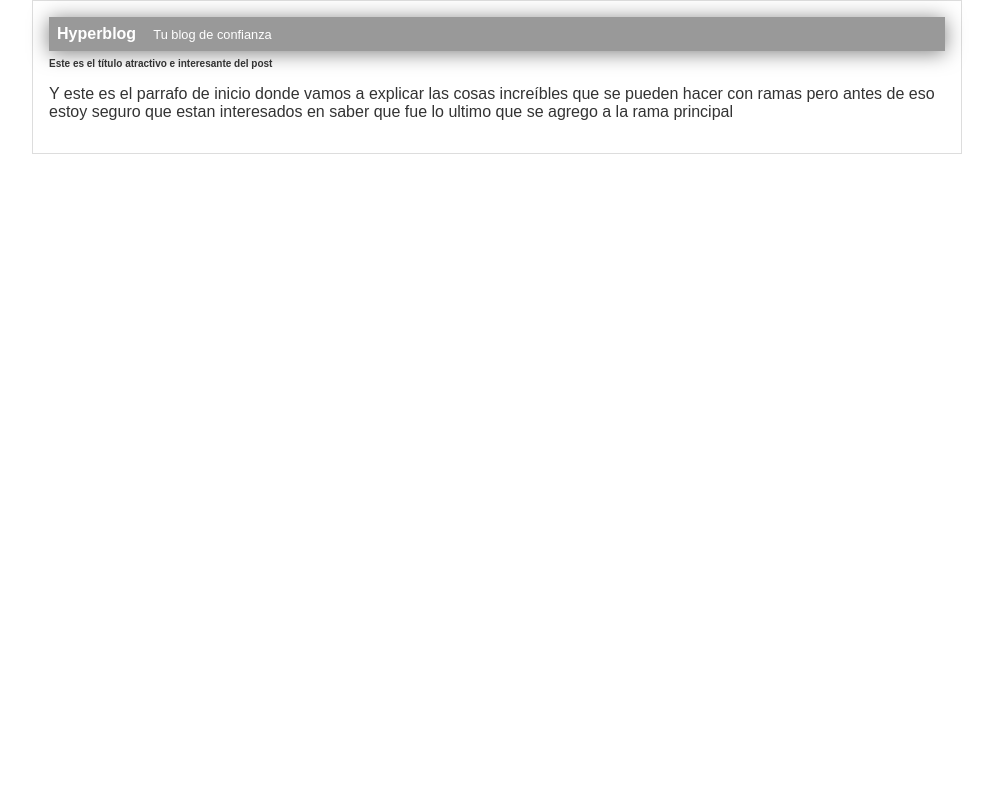
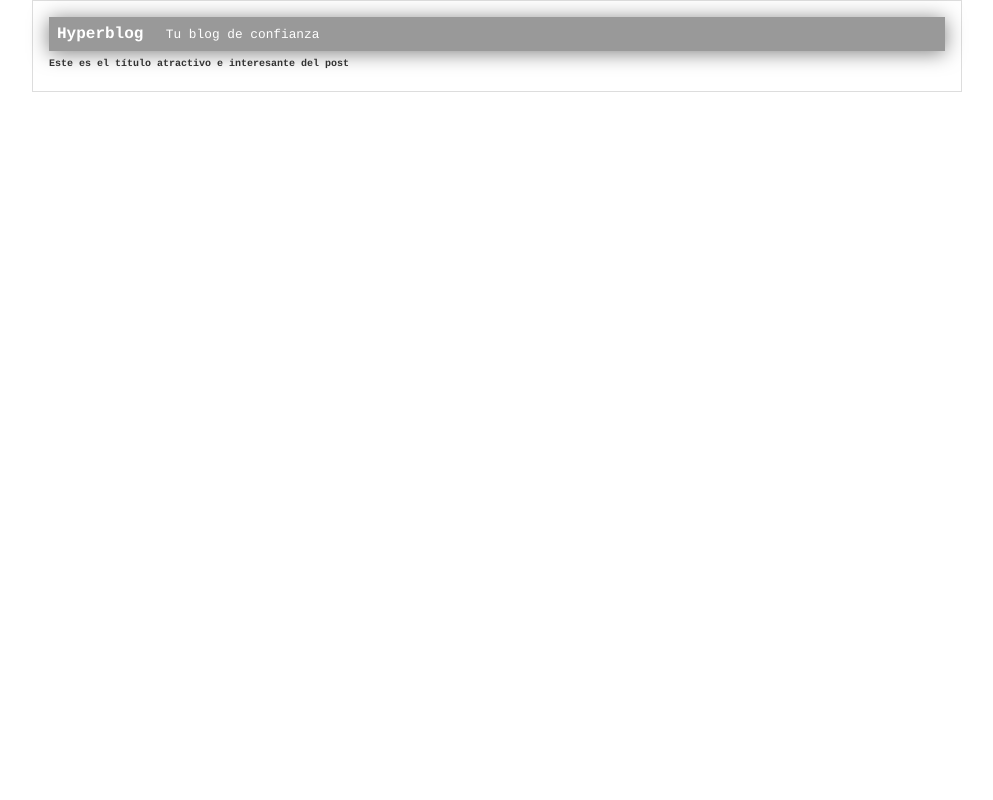
Before and after one commit to Jose-lon/Hyperblog, a PHP site: page /blogpost.html in a window 1280 px wide. Shown: the whole page, without its empty margins (143-1136 px from the left). Run offline with PHP 8.4, Linux system fonts and the light colour scheme.

Commit message:
Prueba de letra y menos parrafo

```diff
--- a/blogpost.html
+++ b/blogpost.html
@@ -13,10 +13,6 @@
                 <h1>Este es el título
                 atractivo e interesante del
                 post</h1>
-                <p>Y este es el parrafo de inicio donde vamos a
-                explicar las cosas increíbles que se pueden hacer con ramas
-                pero antes de eso estoy seguro que estan interesados en saber que fue lo ultimo
-            que se agrego a la rama principal</p>
             </div>
         </div>
     </body>
--- a/css/estilos.css
+++ b/css/estilos.css
@@ -2,7 +2,7 @@ body
 {
     color: #333;
     text-align: center;
-    font-family: "Arial";
+    font-family: "Courier";
     font-size: 16px;
     margin: 0;
     padding: 0;
```
